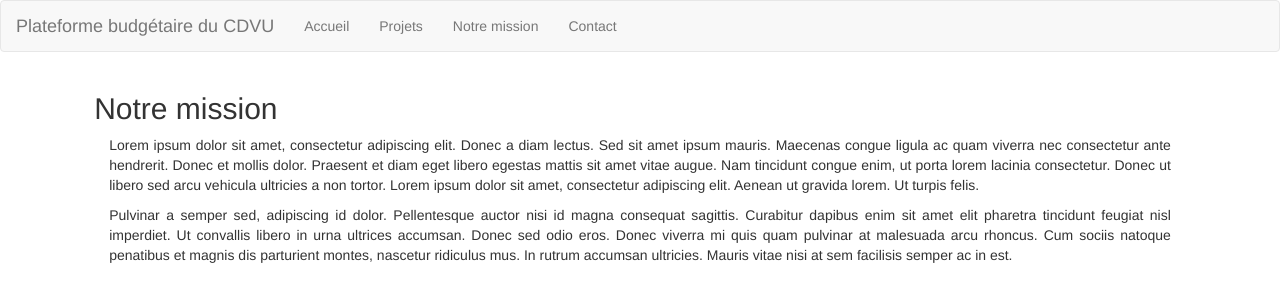
After one commit to CDVU/plateforme-de-vote-budgetaire, a Django app: page /mission in a window 1280 px wide. The commit adds this page. Shown: the top 302 px of the page. Run offline with Django 3.2, Linux system fonts and the light colour scheme; some libraries are stand-ins or nearby versions.

Commit message:
add page mission

```diff
--- /dev/null
+++ b/plateforme_budgetaire/pages/templates/pages/mission.html
@@ -0,0 +1,14 @@
+{% extends "landing_base.html" %}
+<!-- Load internationalisation utils-->
+{% load i18n %}
+{% block title %}CDVU | Mission{% endblock %}
+
+{% block content %}
+    <div class="row">
+        <h2>Notre mission</h2>
+        <div class="col-sm-12">
+            <p class="text-justify">Lorem ipsum dolor sit amet, consectetur adipiscing elit. Donec a diam lectus. Sed sit amet ipsum mauris. Maecenas congue ligula ac quam viverra nec consectetur ante hendrerit. Donec et mollis dolor. Praesent et diam eget libero egestas mattis sit amet vitae augue. Nam tincidunt congue enim, ut porta lorem lacinia consectetur. Donec ut libero sed arcu vehicula ultricies a non tortor. Lorem ipsum dolor sit amet, consectetur adipiscing elit. Aenean ut gravida lorem. Ut turpis felis.</p>
+            <p class="text-justify">Pulvinar a semper sed, adipiscing id dolor. Pellentesque auctor nisi id magna consequat sagittis. Curabitur dapibus enim sit amet elit pharetra tincidunt feugiat nisl imperdiet. Ut convallis libero in urna ultrices accumsan. Donec sed odio eros. Donec viverra mi quis quam pulvinar at malesuada arcu rhoncus. Cum sociis natoque penatibus et magnis dis parturient montes, nascetur ridiculus mus. In rutrum accumsan ultricies. Mauris vitae nisi at sem facilisis semper ac in est.</p>
+        </div>
+    </div>
+{% endblock %}
--- a/plateforme_budgetaire/pages/urls.py
+++ b/plateforme_budgetaire/pages/urls.py
@@ -5,5 +5,6 @@ urlpatterns = patterns(
     '',
     url(r'^$', views.home, name='home'),
     url(r'^contact$', views.contact, name='contact'),
+    url(r'^mission', views.mission, name='mission'),
     url(r'^register$', views.Register.as_view(), name='register'),
 )
--- a/plateforme_budgetaire/pages/views.py
+++ b/plateforme_budgetaire/pages/views.py
@@ -17,6 +17,10 @@ def home(request):
 
 def contact(request):
     return render(request, 'pages/contact.html')
+
+
+def mission(request):
+    return render(request, 'pages/mission.html')
 
 
 class Register(CreateView):
--- a/plateforme_budgetaire/plateforme_budgetaire/templates/landing_base.html
+++ b/plateforme_budgetaire/plateforme_budgetaire/templates/landing_base.html
@@ -32,7 +32,7 @@
                     <ul class="nav navbar-nav">
                         <li><a href="{% url 'pages:home'%}">Accueil</a></li>
                         <li><a href="{% url 'projects:project_list'%}">Projets</a></li>
-                        <li><a href="#">Notre mission</a></li>
+                        <li><a href="{% url 'pages:mission'%}">Notre mission</a></li>
                         <li><a href="{% url 'pages:contact'%}">Contact</a></li>
                     </ul>
 
```
